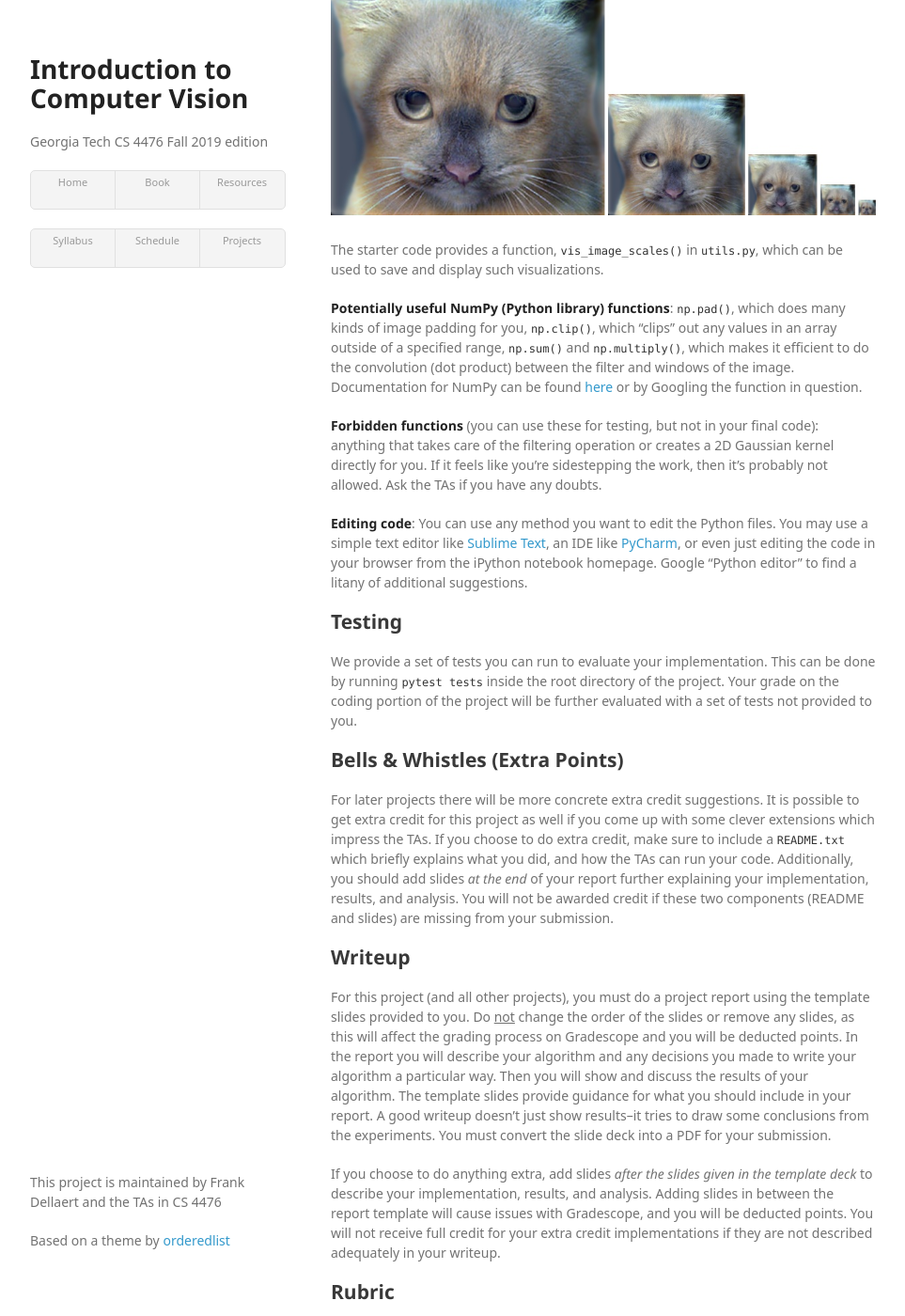
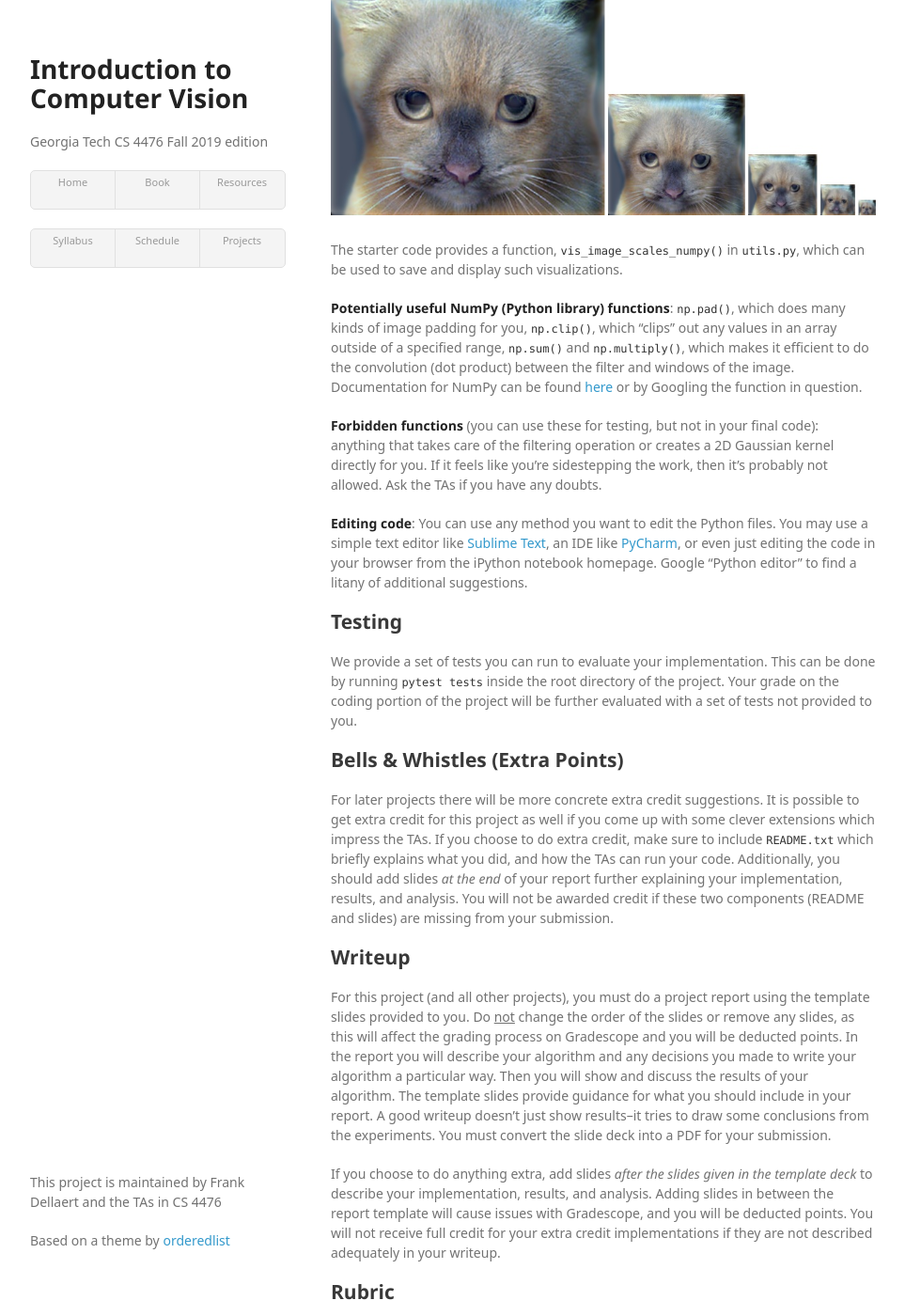
Before and after one commit to dellaert/19F-4476, a Jekyll site: the page built from proj1.md, in a window 1280 px wide and 1400 px high, scrolled down 4887 px. Shown: the whole window at 94% size, without its empty margins (158-1121 px from the left). Built offline with Jekyll 4.4.1, drawn with Linux system fonts in a browser that asks for light colours; some web fonts are replaced; formulas are drawn with MathJax 3; some of the changed text lies outside the part shown.

```diff
--- a/proj1.md
+++ b/proj1.md
@@ -80,7 +80,7 @@ Adding the high and low frequencies together gives you the image at the top of t
     <br><br>
 </center>
 
-The starter code provides a function, `vis_image_scales()` in `utils.py`, which can be used to save and display such visualizations.
+The starter code provides a function, `vis_image_scales_numpy()` in `utils.py`, which can be used to save and display such visualizations.
 
 **Potentially useful NumPy (Python library) functions**: `np.pad()`, which does many kinds of image padding for you, `np.clip()`, which "clips" out any values in an array outside of a specified range, `np.sum()` and `np.multiply()`, which makes it efficient to do the convolution (dot product) between the filter and windows of the image. Documentation for NumPy can be found [here](https://docs.scipy.org/doc/numpy/) or by Googling the function in question.
 
@@ -92,7 +92,7 @@ The starter code provides a function, `vis_image_scales()` in `utils.py`, which
 We provide a set of tests you can run to evaluate your implementation. This can be done by running `pytest tests` inside the root directory of the project. Your grade on the coding portion of the project will be further evaluated with a set of tests not provided to you.
 
 ## Bells & Whistles (Extra Points)
-For later projects there will be more concrete extra credit suggestions. It is possible to get extra credit for this project as well if you come up with some clever extensions which impress the TAs. If you choose to do extra credit, make sure to include a `README.txt` which briefly explains what you did, and how the TAs can run your code. Additionally, you should add slides _at the end_ of your report further explaining your implementation, results, and analysis. You will not be awarded credit if these two components (README and slides) are missing from your submission.
+For later projects there will be more concrete extra credit suggestions. It is possible to get extra credit for this project as well if you come up with some clever extensions which impress the TAs. If you choose to do extra credit, make sure to include `README.txt` which briefly explains what you did, and how the TAs can run your code. Additionally, you should add slides _at the end_ of your report further explaining your implementation, results, and analysis. You will not be awarded credit if these two components (README and slides) are missing from your submission.
 
 ## Writeup
 For this project (and all other projects), you must do a project report using the template slides provided to you. Do <u>not</u> change the order of the slides or remove any slides, as this will affect the grading process on Gradescope and you will be deducted points. In the report you will describe your algorithm and any decisions you made to write your algorithm a particular way. Then you will show and discuss the results of your algorithm. The template slides provide guidance for what you should include in your report. A good writeup doesn't just show results--it tries to draw some conclusions from the experiments. You must convert the slide deck into a PDF for your submission.
```
Also changed, not shown: other parts of proj1.md (+3 -3 lines).
